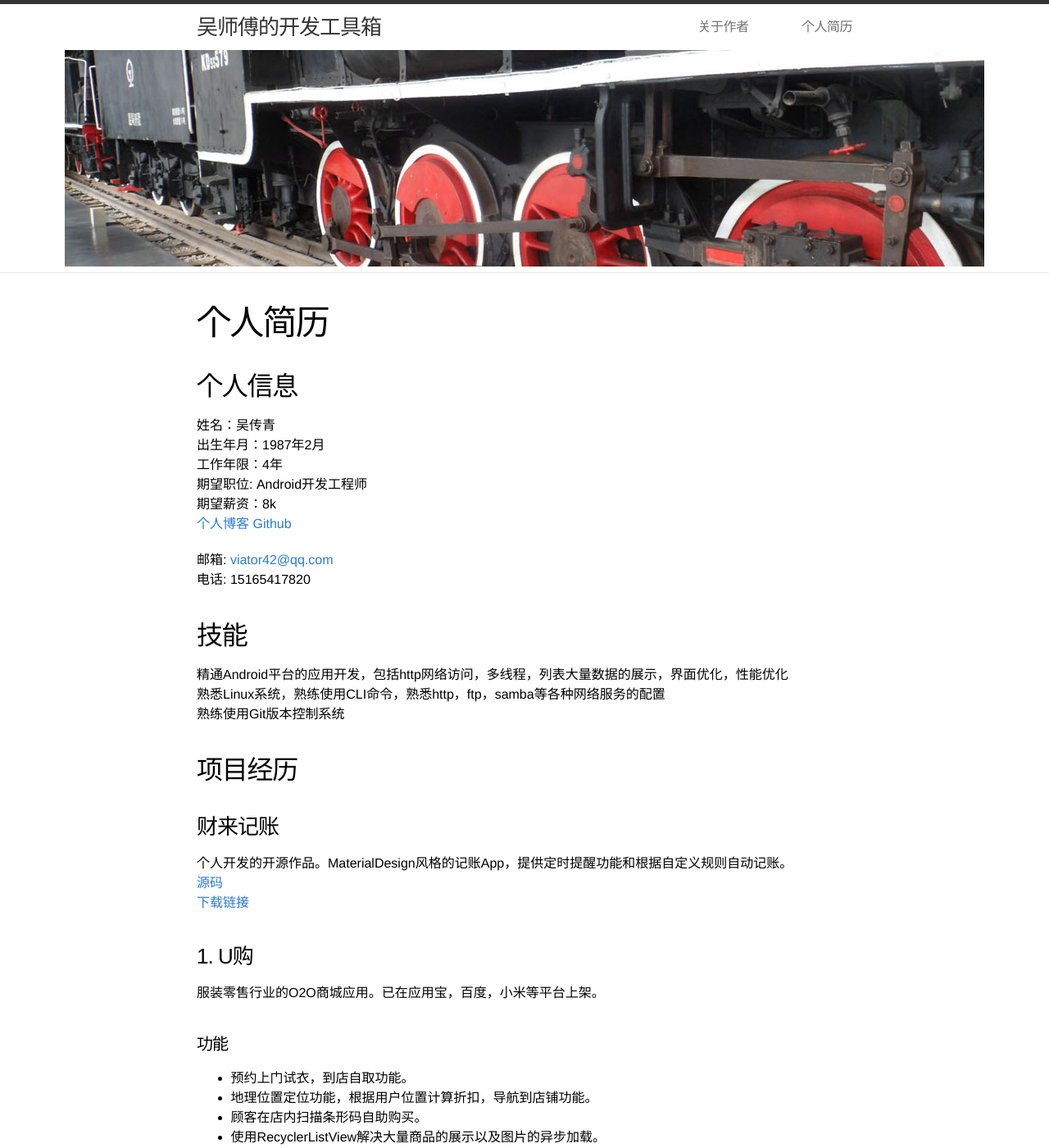
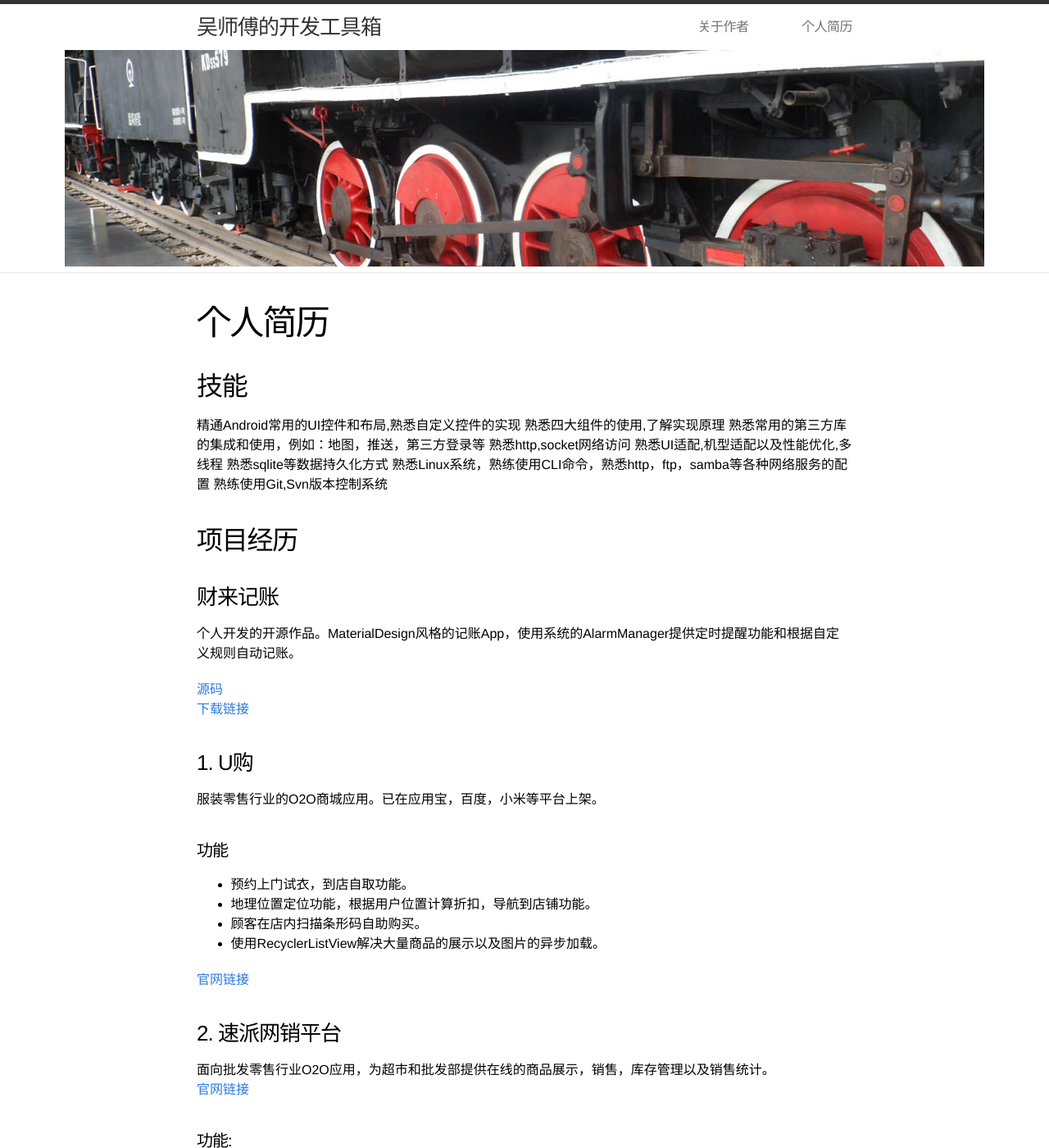
Before and after one commit to viator42/viator42.github.io, a Jekyll site: the page built from resume.md, in a window 1280 px wide and 1400 px high. Shown: the whole window at 82% size. Built offline with Jekyll 4.4.1, drawn with Linux system fonts in a browser that asks for light colours.

Commit message:
resume 删除个人信息

```diff
--- a/resume.md
+++ b/resume.md
@@ -4,28 +4,21 @@ title: 个人简历
 permalink: /resume/
 ---
 
-## 个人信息
-
-姓名：吴传青
-出生年月：1987年2月
-工作年限：4年
-期望职位: Android开发工程师
-期望薪资：8k
-[个人博客](http://viator42.github.io/)
-[Github](https://github.com/viator42)
-
-邮箱: <viator42@qq.com>
-电话: 15165417820
-
 ## 技能
-精通Android平台的应用开发，包括http网络访问，多线程，列表大量数据的展示，界面优化，性能优化
+精通Android常用的UI控件和布局,熟悉自定义控件的实现
+熟悉四大组件的使用,了解实现原理
+熟悉常用的第三方库的集成和使用，例如：地图，推送，第三方登录等
+熟悉http,socket网络访问
+熟悉UI适配,机型适配以及性能优化,多线程
+熟悉sqlite等数据持久化方式
 熟悉Linux系统，熟练使用CLI命令，熟悉http，ftp，samba等各种网络服务的配置
-熟练使用Git版本控制系统
+熟练使用Git,Svn版本控制系统
 
 ## 项目经历
 
 ### 财来记账
-个人开发的开源作品。MaterialDesign风格的记账App，提供定时提醒功能和根据自定义规则自动记账。
+个人开发的开源作品。MaterialDesign风格的记账App，使用系统的AlarmManager提供定时提醒功能和根据自定义规则自动记账。
+
 [源码](https://github.com/viator42/ErikaNote)
 [下载链接](http://android.myapp.com/myapp/detail.htm?apkName=com.viator42.erikanote)
 
```
